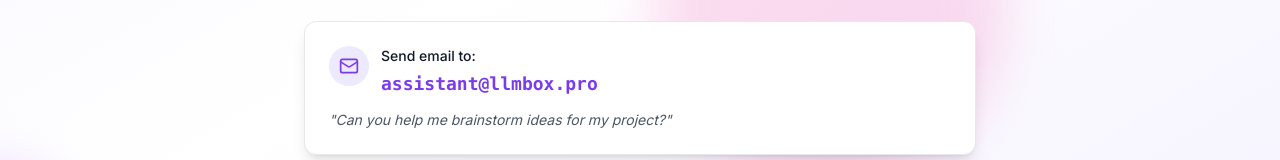
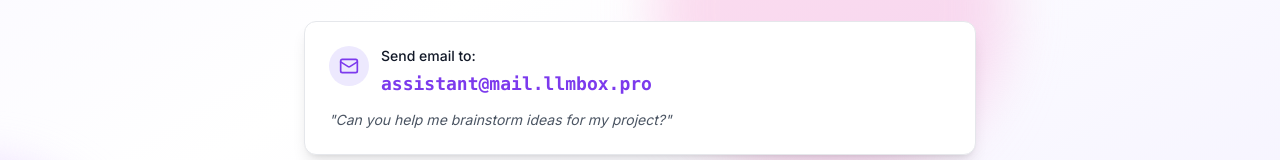
Before and after one commit to tgoc99/llmbox, a Next.js app in the folder web/: page / in a window 1280 px wide. Shown: the part 489-649 px from the top of the page. Built offline with nearby package versions, Linux system fonts and the light colour scheme.

Commit message:
correct email

```diff
--- a/web/components/Hero.tsx
+++ b/web/components/Hero.tsx
@@ -62,7 +62,7 @@ const Hero = (): JSX.Element => {
                     Send email to:
                   </div>
                   <div className="text-lg font-mono font-semibold text-primary-600 break-all">
-                    assistant@llmbox.pro
+                    assistant@mail.llmbox.pro
                   </div>
                 </div>
               </div>
```
